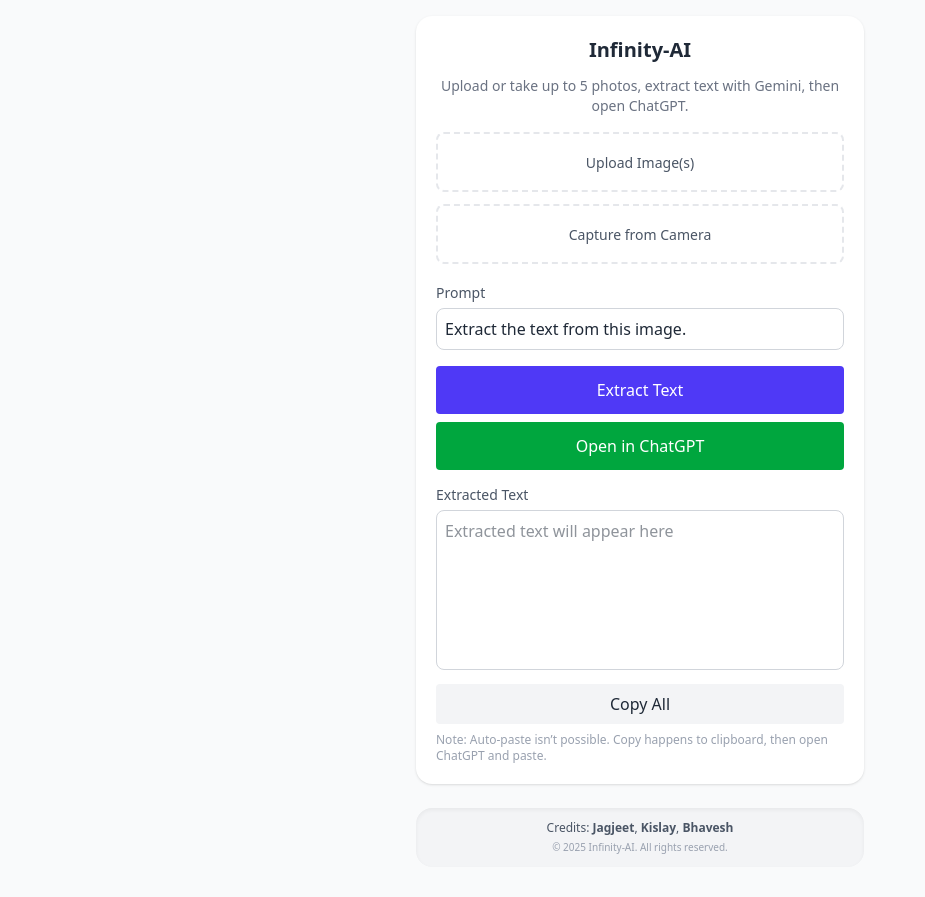
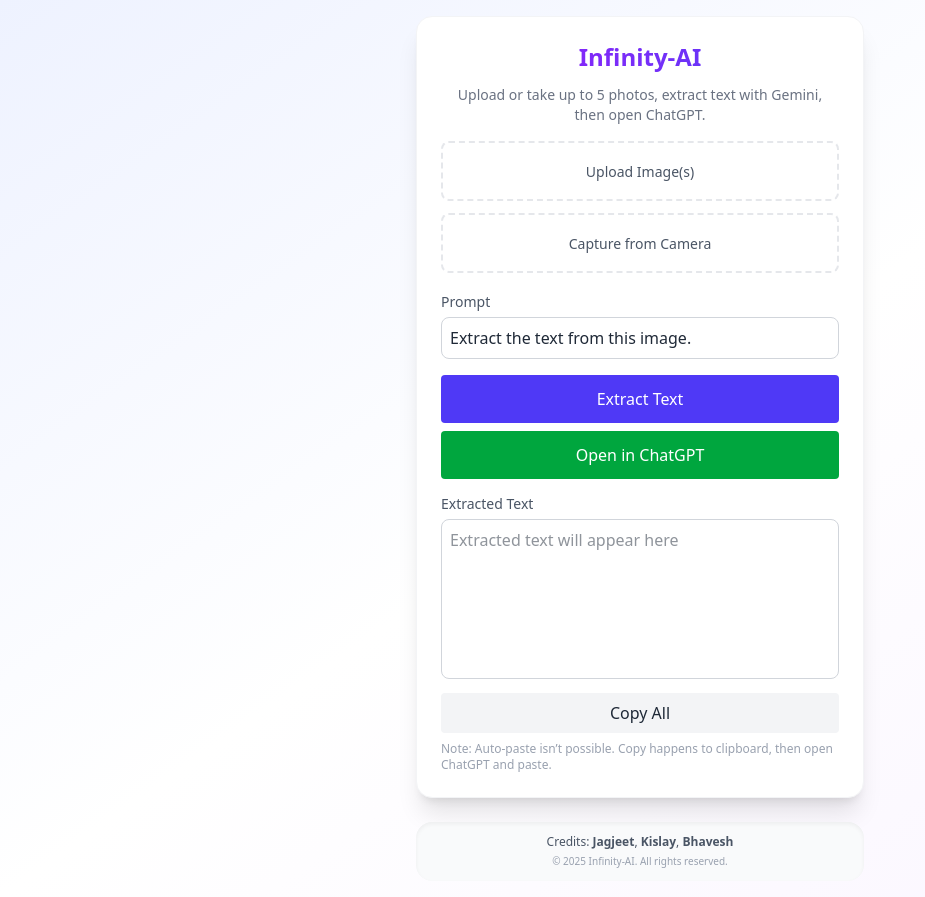
Before and after one commit to jagjeet-singh04/Infinity-AI, a React (Vite) app: page / in a window 1280 px wide. Shown: the whole page, without its empty margins (0-925 px from the left). Built offline with nearby package versions, Linux system fonts and the light colour scheme.

Commit message:
improved ui

```diff
--- a/package.json
+++ b/package.json
@@ -15,6 +15,7 @@
     "cors": "^2.8.5",
     "dotenv": "^17.2.1",
     "express": "^5.1.0",
+    "framer-motion": "^12.23.12",
     "react": "^19.1.1",
     "react-dom": "^19.1.1",
     "tailwindcss": "^4.1.12"
--- a/src/App.jsx
+++ b/src/App.jsx
@@ -2,16 +2,19 @@
 import Upload from "./components/Upload";
 import TextResult from "./components/TextResult";
 import { extractTextWithGemini } from "./lib/geminiOCR";
+import { motion } from "framer-motion";
 
 export default function App() {
-  const [files, setFiles] = useState([]);         // array of files
-  const [previews, setPreviews] = useState([]);   // array of preview URLs
+  const [files, setFiles] = useState([]); // array of files
+  const [previews, setPreviews] = useState([]); // array of preview URLs
   const [extractedText, setExtractedText] = useState([]);
   const [loading, setLoading] = useState(false);
   const [error, setError] = useState("");
   const [showManualCopy, setShowManualCopy] = useState(false);
 
-  const [customPrompt, setCustomPrompt] = useState("Extract the text from this image.");
+  const [customPrompt, setCustomPrompt] = useState(
+    "Extract the text from this image."
+  );
 
   // Generate preview URLs whenever files change
   useEffect(() => {
@@ -51,21 +54,14 @@
       const allText = extractedText.join("\n\n---\n\n");
       await navigator.clipboard.writeText(allText);
 
-    // Try to open only the ChatGPT app
-    // const appLink = "chatgpt://chat.openai.com/";
-    const appLink = "https://chat.openai.com";
-
-
-    // Redirect user directly
+      // Open ChatGPT app only
+      const appLink = "chat.openai://chat";
       window.location.href = appLink;
-
     } catch (err) {
       console.warn("Clipboard write failed:", err);
       setShowManualCopy(true);
     }
   }
-
-
 
   async function handleRemove(idx) {
     setFiles((prev) => prev.filter((_, i) => i !== idx));
@@ -74,61 +70,94 @@
   }
 
   return (
-    <div className="min-h-screen flex flex-col items-center justify-center p-4">
-      <div className="w-full max-w-md bg-white rounded-2xl shadow p-5">
-        <h1 className="text-center text-xl font-semibold mb-3">Infinity-AI</h1>
+    <div className="min-h-screen flex flex-col items-center justify-center bg-gradient-to-br from-indigo-50 via-white to-purple-50 p-4">
+      <motion.div
+        initial={{ opacity: 0, y: 50 }}
+        animate={{ opacity: 1, y: 0 }}
+        transition={{ duration: 0.7, ease: "easeOut" }}
+        className="w-full max-w-md bg-white rounded-2xl shadow-xl p-6 border border-gray-100"
+      >
+        <motion.h1
+          initial={{ scale: 0.9 }}
+          animate={{ scale: 1 }}
+          transition={{ duration: 0.4 }}
+          className="text-center text-2xl font-bold mb-3 bg-gradient-to-r from-purple-600 to-indigo-600 bg-clip-text text-transparent"
+        >
+          Infinity-AI
+        </motion.h1>
+
         <p className="text-sm text-gray-500 text-center mb-4">
-          Upload or take up to 5 photos, extract text with Gemini, then open ChatGPT.
+          Upload or take up to 5 photos, extract text with Gemini, then open
+          ChatGPT.
         </p>
 
-        <Upload
-          onFileSelect={setFiles}
-          previews={previews}
-          onRemove={handleRemove}
-        />
+        <Upload onFileSelect={setFiles} previews={previews} onRemove={handleRemove} />
 
-        <div className="mt-4">
+        <motion.div
+          initial={{ opacity: 0 }}
+          animate={{ opacity: 1 }}
+          transition={{ delay: 0.3 }}
+          className="mt-4"
+        >
           <label className="text-sm text-gray-600">Prompt</label>
           <input
             type="text"
             value={customPrompt}
             onChange={(e) => setCustomPrompt(e.target.value)}
-            className="w-full p-2 border rounded mt-1"
+            className="w-full p-2 border rounded-lg mt-1 focus:ring-2 focus:ring-purple-400 focus:outline-none transition"
           />
-        </div>
+        </motion.div>
 
-        <div className="mt-4">
+        <motion.div
+          initial={{ opacity: 0, y: 20 }}
+          animate={{ opacity: 1, y: 0 }}
+          transition={{ delay: 0.4 }}
+          className="mt-4"
+        >
           <TextResult
             extractedText={extractedText}
             loading={loading}
             error={error}
             onExtract={handleExtract}
-            onOpenChat={handleOpenChatGPT}   // only ONE button now
+            onOpenChat={handleOpenChatGPT}
             onCopy={() => {
-              navigator.clipboard.writeText(extractedText.join("\n\n---\n\n")).catch(() => {
+              navigator.clipboard
+                .writeText(extractedText.join("\n\n---\n\n"))
+                .catch(() => {
                   setShowManualCopy(true);
                 });
             }}
             hasImage={files.length > 0}
           />
-        </div>
+        </motion.div>
 
         {showManualCopy && (
-          <div className="mt-3 p-2 text-xs text-amber-700 bg-amber-100 rounded">
+          <motion.div
+            initial={{ opacity: 0 }}
+            animate={{ opacity: 1 }}
+            className="mt-3 p-2 text-xs text-amber-700 bg-amber-100 rounded-lg"
+          >
             Couldn’t copy automatically. Select the text manually and copy.
-          </div>
+          </motion.div>
         )}
-      </div>
+      </motion.div>
 
       {/* Footer Section */}
-      <footer className="mt-6 w-full max-w-md bg-gray-100 rounded-2xl shadow-inner p-3 text-center">
+      <motion.footer
+        initial={{ opacity: 0 }}
+        animate={{ opacity: 1 }}
+        transition={{ delay: 0.5 }}
+        className="mt-6 w-full max-w-md bg-gray-50 rounded-2xl shadow-inner p-3 text-center"
+      >
         <p className="text-xs text-gray-600">
-          Credits: <span className="font-semibold">Jagjeet</span>, <span className="font-semibold">Kislay</span>, <span className="font-semibold">Bhavesh</span>
+          Credits: <span className="font-semibold">Jagjeet</span>,{" "}
+          <span className="font-semibold">Kislay</span>,{" "}
+          <span className="font-semibold">Bhavesh</span>
         </p>
         <p className="text-[10px] text-gray-400 mt-1">
           © 2025 Infinity-AI. All rights reserved.
         </p>
-      </footer>
+      </motion.footer>
     </div>
   );
 }
```
Also changed, not shown: 1 other file (tests, documents, lock files or other folders). Lines whose indentation alone changed are shown as unchanged.
